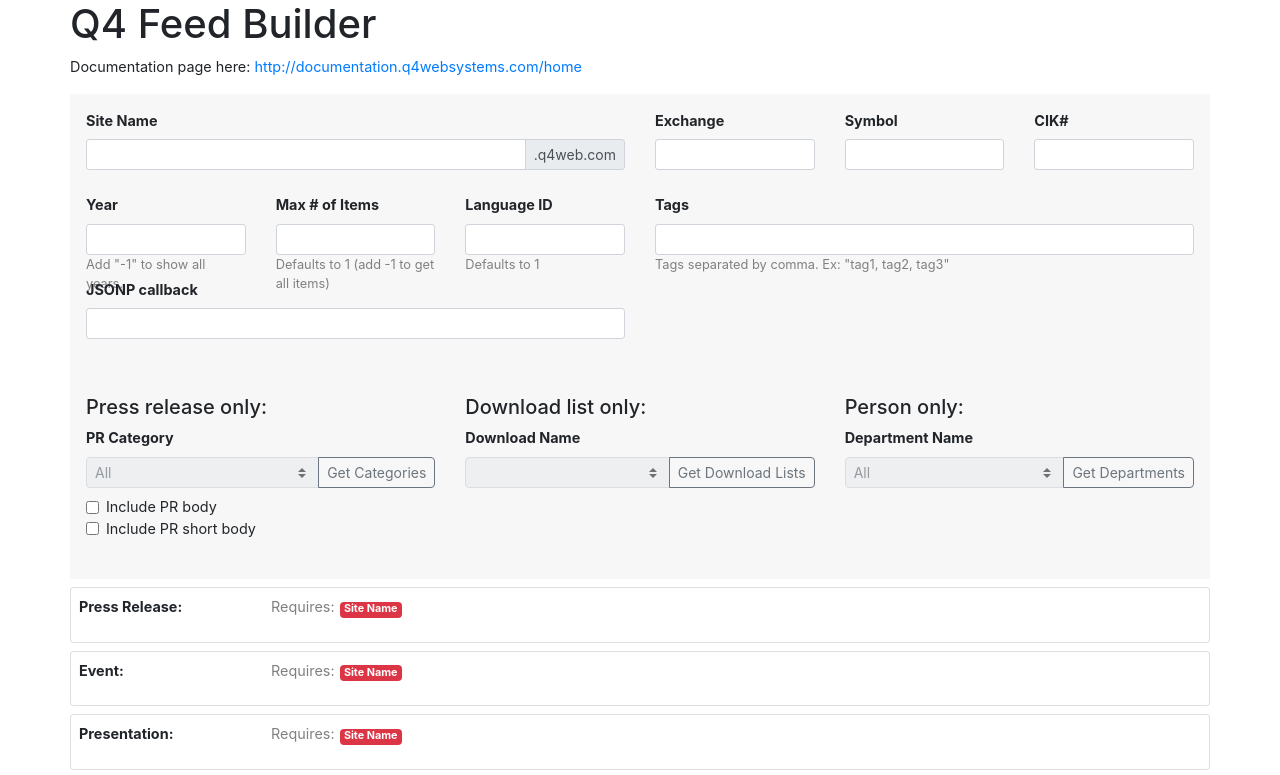
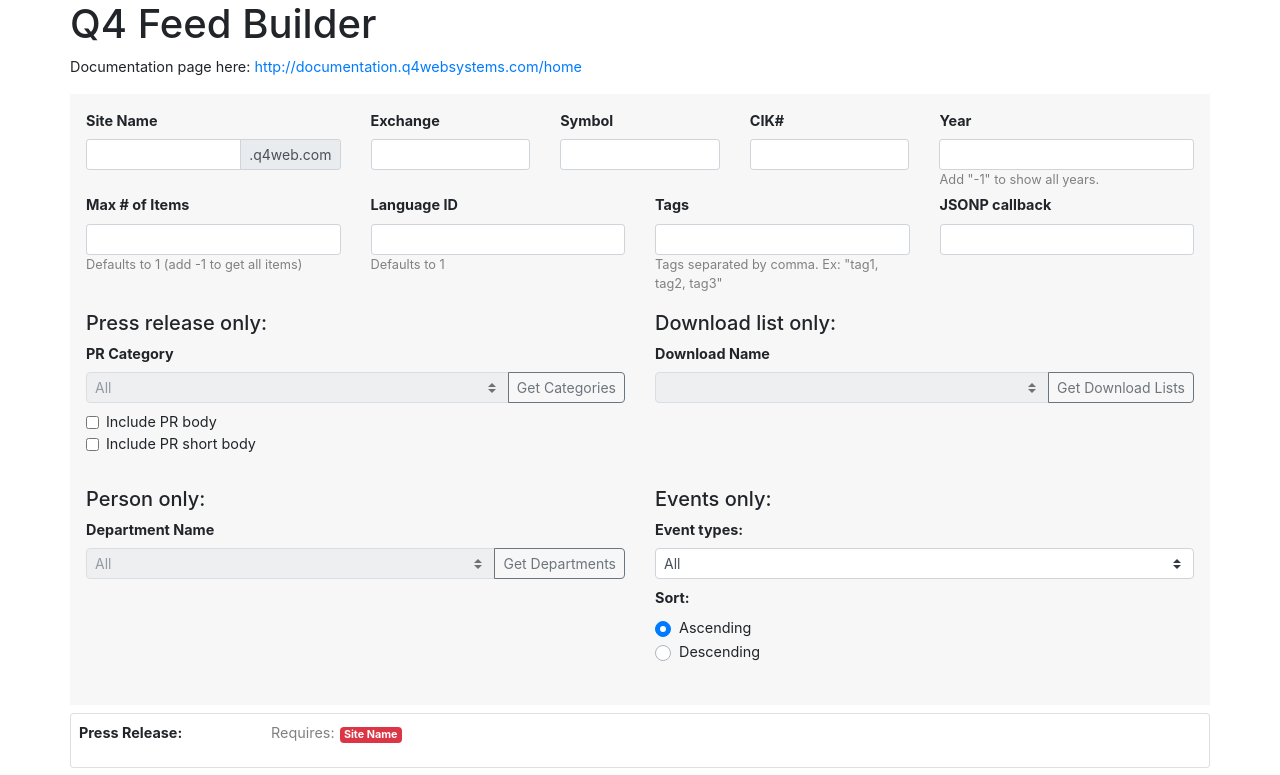
Before and after one commit to IonutP/feedbuilder, a React (Create React App) app: page / in a window 1280 px wide. Shown: the top 775 px of the page. Built offline with nearby package versions, Linux system fonts and the light colour scheme.

Commit message:
Update App.js

```diff
--- a/src/App.js
+++ b/src/App.js
@@ -32,7 +32,10 @@
             dlCategories: [],
             departmentId: '',
             pplSelectDisabled: true,
-            pplCategories: []
+            pplCategories: [],
+            eventSelection: '0',
+            eventDateFilter: '0',
+            sortOperator: '0'
         }
     }
 
@@ -87,9 +90,17 @@
 
     handleChange = (event) => {
         const { value, name } = event.target;
-        this.setState({
-            [name]: value === '00000000-0000-0000-000000000000' ? '' : value
-        });
+        if (name === 'eventSelection') {
+            this.setState({
+                [name]: value,
+                eventDateFilter: value
+            });
+        } else {
+            this.setState({
+                [name]: value === '00000000-0000-0000-000000000000' ? '' : value
+            });
+        }
+        console.log(this.state);
     }
 
     handleCheckbox = (event) => {
@@ -120,7 +131,7 @@
                 <p>Documentation page here: <a href="http://documentation.q4websystems.com/home" target="_blank" rel="noopener noreferrer">http://documentation.q4websystems.com/home</a></p>
                 <form>
                     <div className='form-group row'>
-                        <div className='col-sm-6'>
+                        <div className='col-sm-3'>
                             <label htmlFor='siteName'><strong>Site Name</strong></label>
                             <div className='input-group input-group-sm'>
                                 <FormInput autoComplete='off' name='siteName' type='text' handleChange={this.handleChange} required defaultValue={this.state.siteName} />
@@ -139,40 +150,36 @@
                             <label htmlFor='cikNumber'><strong>CIK#</strong></label>
                             <input autoComplete='off' className='form-control form-control-sm' type='text' name='cikNumber' onChange={this.handleChange} defaultValue={this.state.cikNumber} />
                         </div>
-                    </div>
-                    <div className='form-group row'>
-                        <div className='col-sm-2'>
+                        <div className='col-sm-3'>
                             <label htmlFor='year'><strong>Year</strong></label>
                             <input autoComplete='off' className='form-control form-control-sm' type='number' name='year' onChange={this.onYearChange} defaultValue={this.state.year} />
                             <div className="info-text">Add "-1" to show all years.</div>
                             {this.state.year.length > 0 ? (this.state.yearValid ? null : <ErrorText>Must be a valid year.</ErrorText>) : null}
                         </div>
-                        <div className='col-sm-2'>
+                    </div>
+                    <div className='form-group row'>
+                        <div className='col-sm-3'>
                             <label htmlFor='nrItems'><strong>Max # of Items</strong></label>
                             <input autoComplete='off' className='form-control form-control-sm' type='number' name='nrItems' onChange={this.handleChange} />
                             <div className="info-text">Defaults to 1 (add -1 to get all  items)</div>
                         </div>
-                        <div className='col-sm-2'>
+                        <div className='col-sm-3'>
                             <label htmlFor='langId'><strong>Language ID</strong></label>
                             <input autoComplete='off' className='form-control form-control-sm' type='text' name='langId' onChange={this.handleChange} />
                             <div className="info-text">Defaults to 1</div>
                         </div>
-                        <div className='col-sm-6'>
+                        <div className='col-sm-3'>
                             <label htmlFor='tagList'><strong>Tags</strong></label>
                             <input autoComplete='off' className='form-control form-control-sm' type='text' name='tagList' onChange={this.handleChange} />
                             <div className="info-text">Tags separated by comma. Ex: "tag1, tag2, tag3"</div>
                         </div>
+                        <div className='col-sm-3'>
+                            <label htmlFor='callback'><strong>JSONP callback</strong></label>
+                            <input autoComplete='off' className='form-control form-control-sm' type='text' name='callback' onChange={this.handleChange} />
+                        </div>
                     </div>
                     <div className='form-group row'>
                         <div className='col-sm-6'>
-                            <label htmlFor='callback'><strong>JSONP callback</strong></label>
-                            <input autoComplete='off' className='form-control form-control-sm' type='text' name='callback' onChange={this.handleChange} />
-                        </div>
-                        <div className='col-sm-6'>
-                        </div>
-                    </div>
-                    <div className='form-group row'>
-                        <div className='col-sm-4'>
                             <h5>Press release only:</h5>
                             <label htmlFor='categoryId'><strong>PR Category</strong></label>
                             <div className="input-group">
@@ -197,7 +204,7 @@
                                 <label className="form-check-label" htmlFor="prShortBody">Include PR short body</label>
                             </div>
                         </div>
-                        <div className='col-sm-4'>
+                        <div className='col-sm-6'>
                             <h5>Download list only:</h5>
                             <label htmlFor='assetType'><strong>Download Name</strong></label>
                             <div className="input-group">
@@ -213,7 +220,7 @@
                                 </div>
                             </div>
                         </div>
-                        <div className='col-sm-4'>
+                        <div className='col-sm-6'>
                             <h5>Person only:</h5>
                             <label htmlFor='departmentId'><strong>Department Name</strong></label>
                             <div className="input-group">
@@ -228,6 +235,25 @@
                                 <div className="input-group-append">
                                     <button className="btn btn-outline-secondary" type="button" onClick={this.getDepartments}>Get Departments</button>
                                 </div>
+                            </div>
+                        </div>
+                        <div className='col-sm-6'>
+                            <h5>Events only:</h5>
+                            <label htmlFor='eventSelection'><strong>Event types:</strong></label>
+                            <select name="eventSelection" secondvalue="eventDateFilter" className="custom-select" defaultValue="All" onChange={this.handleChange}>
+                                <option value="3">All</option>
+                                <option value="1">Future</option>
+                                <option value="0">Past</option>
+                                <option value="2" disabled>Date Range (TBD)</option>
+                            </select>
+                            <label><strong>Sort:</strong></label>
+                            <div className="custom-control custom-radio">
+                                <input id="ascending" name="sortOperator" type="radio" className="custom-control-input" value="0" defaultChecked="true" onChange={this.handleChange} />
+                                <label className="custom-control-label" htmlFor="ascending">Ascending</label>
+                            </div>
+                            <div className="custom-control custom-radio">
+                                <input id="descending" name="sortOperator" type="radio" className="custom-control-input" value="1" onChange={this.handleChange} />
+                                <label className="custom-control-label" htmlFor="descending">Descending</label>
                             </div>
                         </div>
                     </div>
@@ -258,8 +284,8 @@
                         {
                             this.state.siteName ?
                                 (
-                                    <a href={`https://${this.state.siteName}.q4web.com/feed/Event.svc/GetEventList${this.state.langId ? '?languageId=' + this.state.langId : ''}${this.state.year && this.state.yearValid ? '&year=' + this.state.year : ''}${this.state.nrItems && this.state.nrItems !== '0' ? '&pageSize=' + this.state.nrItems : '&pageSize=1' }${this.state.tagList ? '&tagList=' + this.state.tagList.replace(/ /g, '').replace(/,$/g, '').split(',').join('|') : ''}${this.state.callback ? '&callback='+this.state.callback : ''}&includeTags=true`} target="_blank" rel="noopener noreferrer">
-                                        {`https://${this.state.siteName}.q4web.com/feed/Event.svc/GetEventList${this.state.langId ? '?languageId=' + this.state.langId : ''}${this.state.year && this.state.yearValid ? '&year=' + this.state.year : ''}${this.state.nrItems && this.state.nrItems !== '0' ? '&pageSize=' + this.state.nrItems : '&pageSize=1' }${this.state.tagList ? '&tagList=' + this.state.tagList.replace(/ /g, '').replace(/,$/g, '').split(',').join('|') : ''}${this.state.callback ? '&callback=' + this.state.callback : ''}&includeTags=true`}
+                                    <a href={`https://${this.state.siteName}.q4web.com/feed/Event.svc/GetEventList${this.state.langId ? '?languageId=' + this.state.langId : ''}${this.state.year && this.state.yearValid ? '&year=' + this.state.year : ''}${this.state.nrItems && this.state.nrItems !== '0' ? '&pageSize=' + this.state.nrItems : '&pageSize=1' }${this.state.eventSelection !== '0' ? '&eventSelection=' + this.state.eventSelection + '&eventDateFilter=' + this.state.eventDateFilter : ''}${this.state.sortOperator !== '0' ? '&sortOperator=' + this.state.sortOperator : ''}${this.state.tagList ? '&tagList=' + this.state.tagList.replace(/ /g, '').replace(/,$/g, '').split(',').join('|') : ''}${this.state.callback ? '&callback='+this.state.callback : ''}&includeTags=true`} target="_blank" rel="noopener noreferrer">
+                                        {`https://${this.state.siteName}.q4web.com/feed/Event.svc/GetEventList${this.state.langId ? '?languageId=' + this.state.langId : ''}${this.state.year && this.state.yearValid ? '&year=' + this.state.year : ''}${this.state.nrItems && this.state.nrItems !== '0' ? '&pageSize=' + this.state.nrItems : '&pageSize=1' }${this.state.eventSelection !== '0' ? '&eventSelection=' + this.state.eventSelection + '&eventDateFilter=' + this.state.eventDateFilter : ''}${this.state.sortOperator !== '0' ? '&sortOperator=' + this.state.sortOperator : ''}${this.state.tagList ? '&tagList=' + this.state.tagList.replace(/ /g, '').replace(/,$/g, '').split(',').join('|') : ''}${this.state.callback ? '&callback=' + this.state.callback : ''}&includeTags=true`}
                                     </a>
                                 )
                                 :
```
